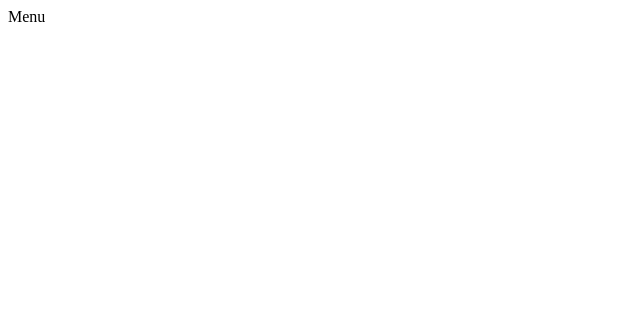
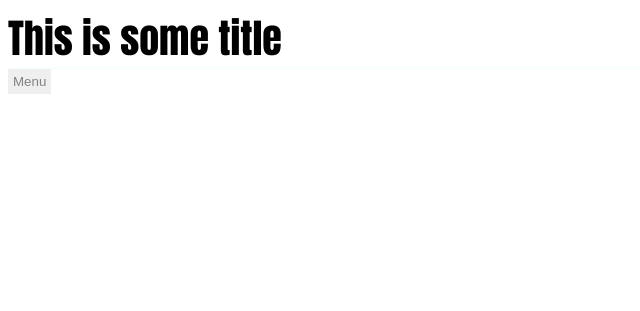
Before and after one commit to aurelialuszcz/companywebsite, a plain HTML site: page index.html in a window 1280 px wide. Shown: the whole page, without its empty margins (0-640 px from the left). Drawn offline with Linux system fonts and the light colour scheme.

Commit message:
title + exit menu

```diff
--- a/index.html
+++ b/index.html
@@ -6,9 +6,13 @@
     <script src="main.js"></script>
 </head>
 <body>
+    <div id="title">
+        <header>This is some title</header>
+    </div>
 </body>
 <nav>
     <div id="sidenav" class="sidenav">
+        <a href="javascript:void(0)" class="closebtn" onclick="closeNav()">&times;</a>
         <a href="index.html">Home</a>
         <a href="about.html">About</a>
         <a href="services.html">Services</a>
@@ -16,7 +20,7 @@
         <a href="contact.html">Contact us</a>
     </div>
 
-    <span onclick="openNav()">Menu</span>
+    <button onclick="openNav()" class="mainbutton">Menu</button>
 
     <div id="main">
 
--- a/main.js
+++ b/main.js
@@ -1,11 +1,11 @@
 function openNav() {
-    document.getElementById("mySidenav").style.width = "250px";
+    document.getElementById("sidenav").style.width = "250px";
     document.getElementById("main").style.marginLeft = "250px";
     document.body.style.backgroundColor = "rgba(0,0,0,0.4)";
   }
 
   function closeNav() {
-    document.getElementById("mySidenav").style.width = "0";
+    document.getElementById("sidenav").style.width = "0";
     document.getElementById("main").style.marginLeft = "0";
     document.body.style.backgroundColor = "white";
   }
--- a/styles.css
+++ b/styles.css
@@ -1,3 +1,19 @@
+#title{
+justify-content: center;
+font-size: 40px;
+font-family: Impact, Haettenschweiler, 'Arial Narrow Bold', sans-serif;
+border-bottom-style: solid;
+border-bottom-width: 1px;
+border-bottom-color: azure;
+}
+
+.mainbutton {
+  padding: 5px;
+  border-width: 0px;
+  border-style: none;
+  color: #818181;
+}
+
 .sidenav {
     height: 100%;
     width: 0;
```
